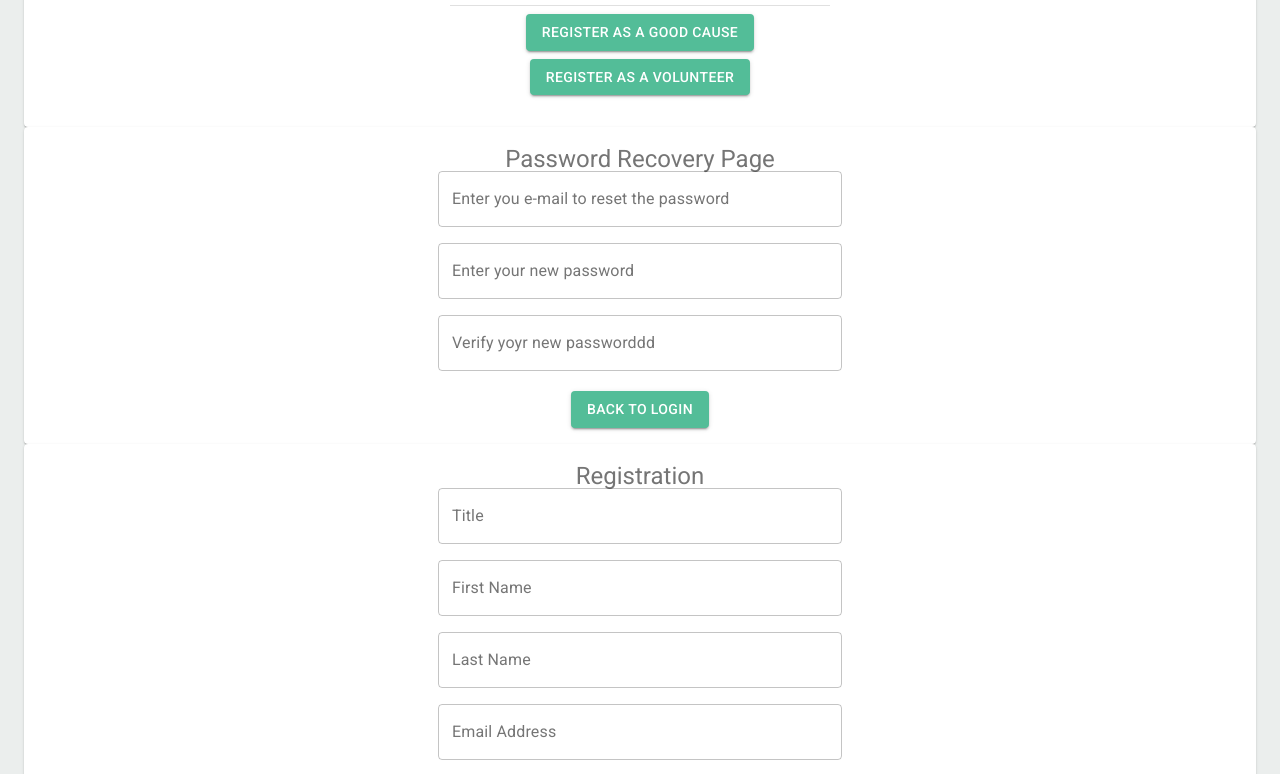
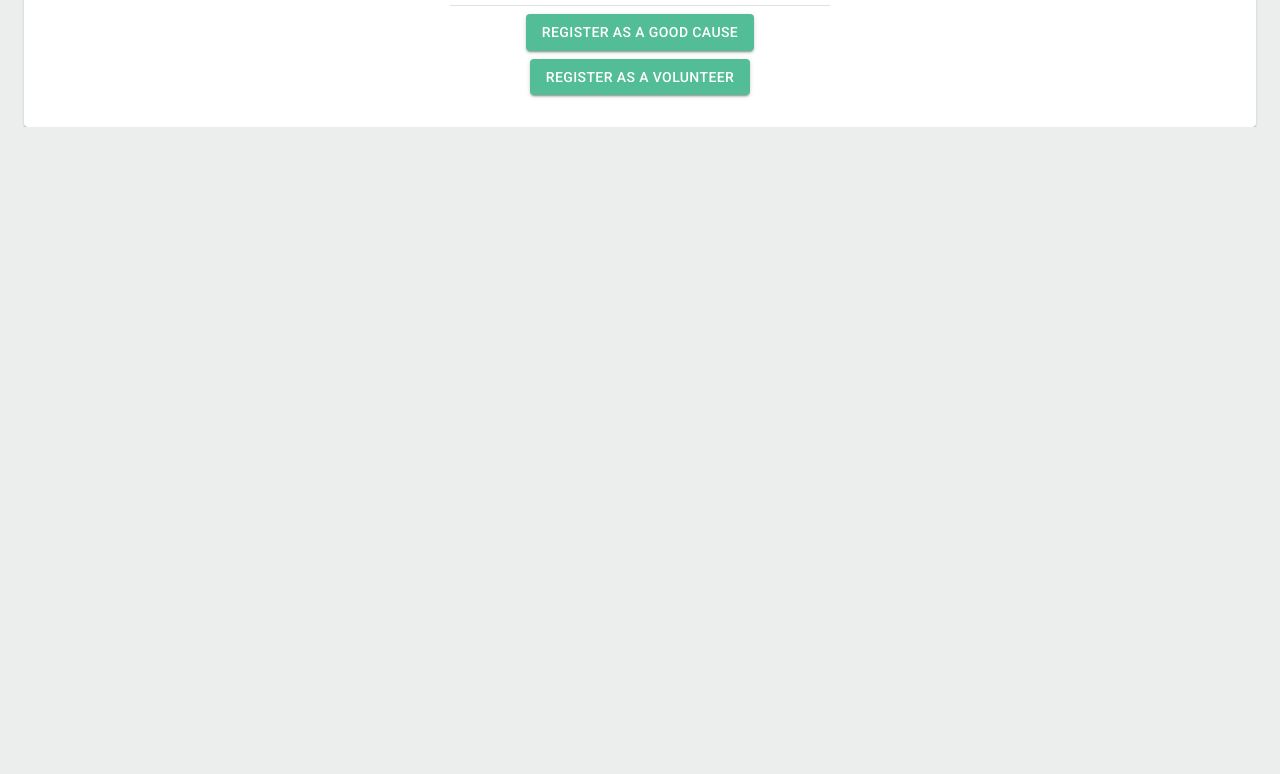
Before and after one commit to smile-street/smile-street, a React (Create React App) app in the folder smile-street-react/: page / in a window 1280 px wide. Shown: the part 840-1614 px from the top of the page. After the commit the page ends 967 px from the top, so only its background shows below. Built offline with nearby package versions, Linux system fonts and the light colour scheme.

Commit message:
commented out all the components

```diff
--- a/smile-street-react/src/App.js
+++ b/smile-street-react/src/App.js
@@ -16,14 +16,14 @@ export default function App() {
       <Header />
       <Login />
 
-      <PasswordRecovery />
+      {/* <PasswordRecovery />
       <Registration />
       <VolunteerAvaiblity />
       <VolunteerInterests />
       <GoodCauseDetails />
       <GoodCauseOpporunity />
       <VolunteerMatches />
-      <GoodCauseMatches />
+      <GoodCauseMatches /> */}
     </div>
   );
 }
```
